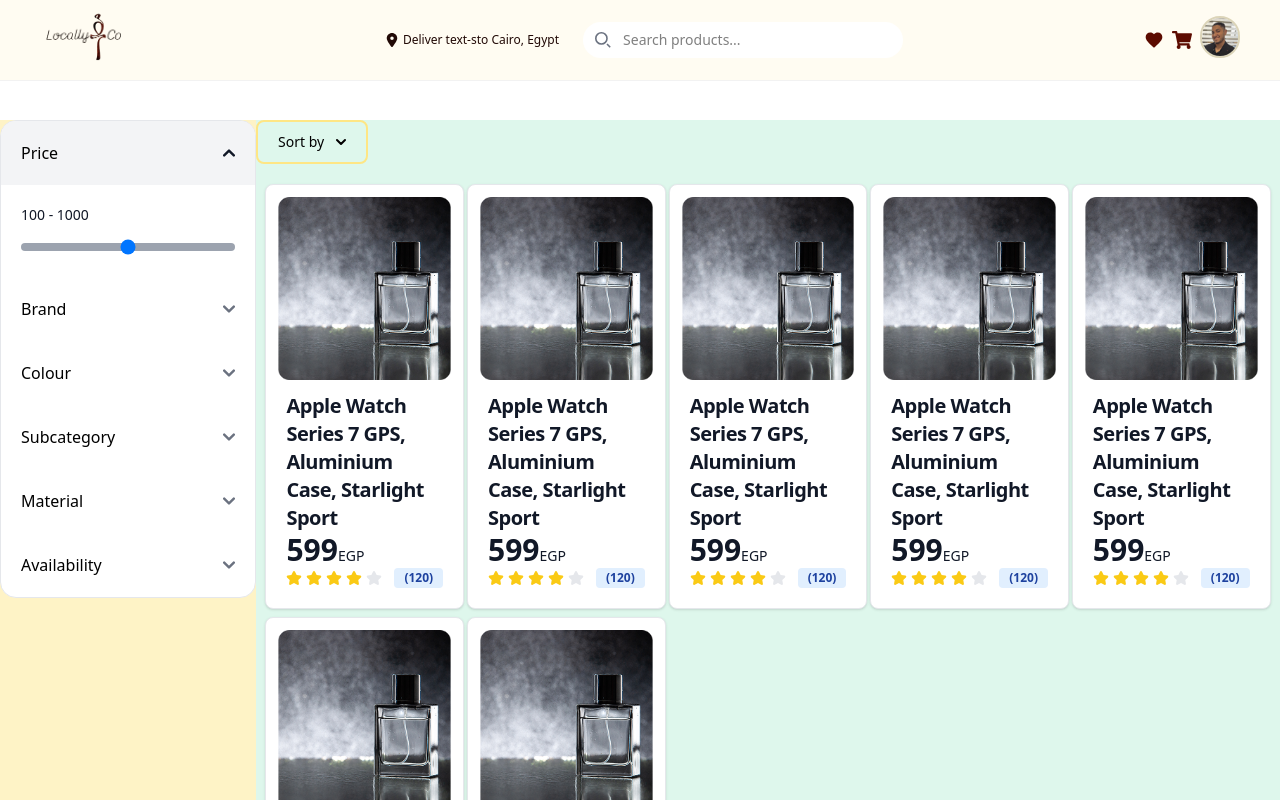
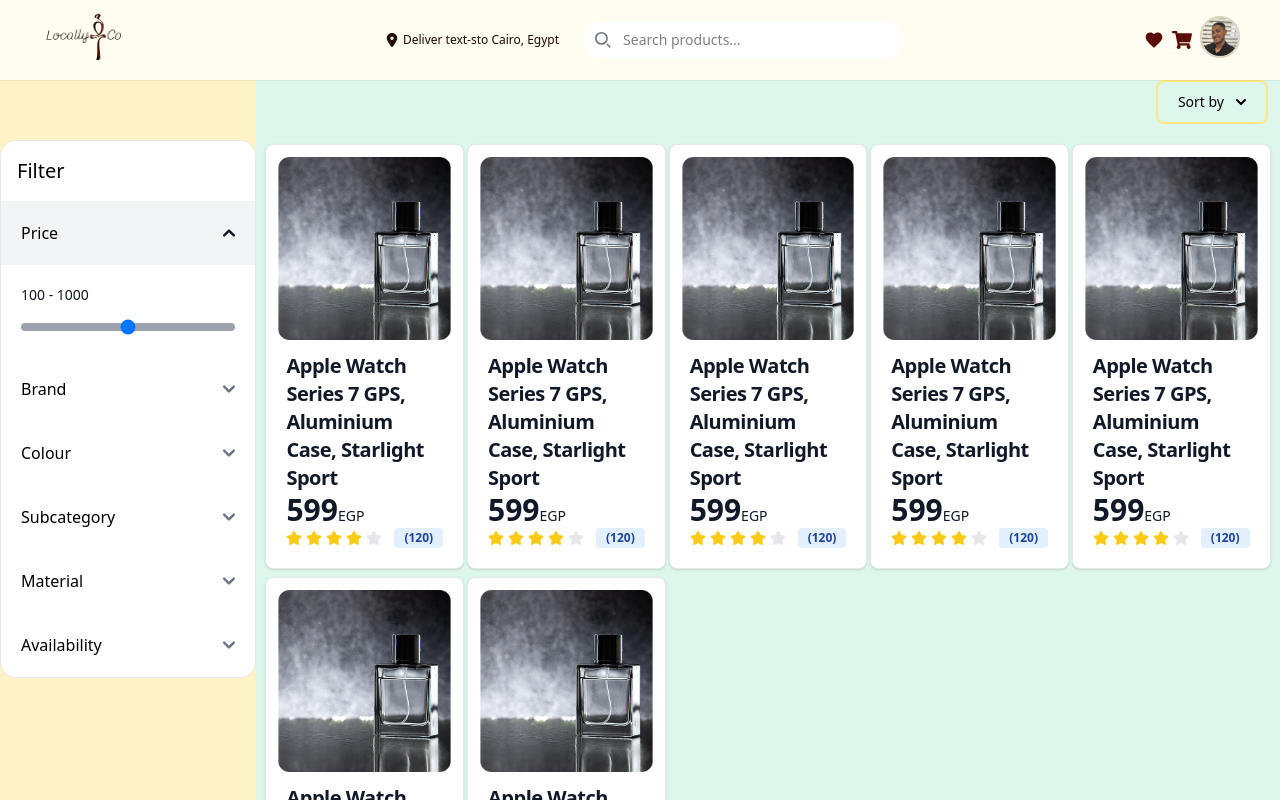
Before and after one commit to mohamedmohab619/locallyCo, a Next.js app: page /search in a window 1280 px wide. Shown: the top 800 px of the page. Built offline with nearby package versions, Linux system fonts and the light colour scheme.

Commit message:
Updated search: fixes to styling

```diff
--- a/app/search/Filter.tsx
+++ b/app/search/Filter.tsx
@@ -74,7 +74,7 @@ export default function Filter(){
 
     return(
         <div className="rounded-2xl">
-            <div id="accordion-collapse" data-accordion="collapse">
+            <div id="accordion-collapse" data-accordion="open">
                 <h2 id="accordion-collapse-heading">
                     <button
                         type="button"
--- a/app/search/Sort.tsx
+++ b/app/search/Sort.tsx
@@ -14,7 +14,7 @@ export default function Sort(){
             <button
              id="dropdownDefaultButton"
              data-dropdown-toggle="dropdown"
-             className="text-black font-medium rounded-lg text-sm px-5 py-2.5 mb-2 focus:outline-none cursor-pointer text-center inline-flex items-center border-amber-200 border-2"
+             className="mx-3 text-black font-medium rounded-lg text-sm px-5 py-2.5 mb-2 focus:outline-none cursor-pointer text-center inline-flex items-center border-amber-200 border-2"
              type="button">
                 Sort by
                 <svg className="w-2.5 h-2.5 ms-3" aria-hidden="true" xmlns="http://www.w3.org/2000/svg" fill="none" viewBox="0 0 10 6">
--- a/app/search/page.tsx
+++ b/app/search/page.tsx
@@ -27,16 +27,17 @@ export default function Page() {
                </div>
             </div>
          </div> */}
-         <div className="grid grid-cols-5 mt-10">
+         <div className="grid grid-cols-5">
             <div className="col-span-1 bg-amber-100">
                <aside
-                  className="md:w-64 max-h-[80vh] overflow-y-auto bg-white border border-gray-200
+                  className="md:w-64 mt-15 overflow-y-auto bg-white border border-gray-200
                   rounded-2xl sticky top-20 m-auto">
+                     <h2 className="text-xl m-4">Filter</h2>
                      <Filter />
                </aside>
             </div>
             <div className="col-span-4 bg-green-100">
-               <div>
+               <div className="text-right">
                   <Sort />
                </div>
                <div className="grid sm:grid-cols-2 md:grid-cols-3 lg:grid-cols-4 xl:grid-cols-5 p-3 gap-2 w-full">
@@ -48,7 +49,6 @@ export default function Page() {
                   <Card />
                   <Card />
                </div>
-
             </div>
          </div>
          <div>
```
